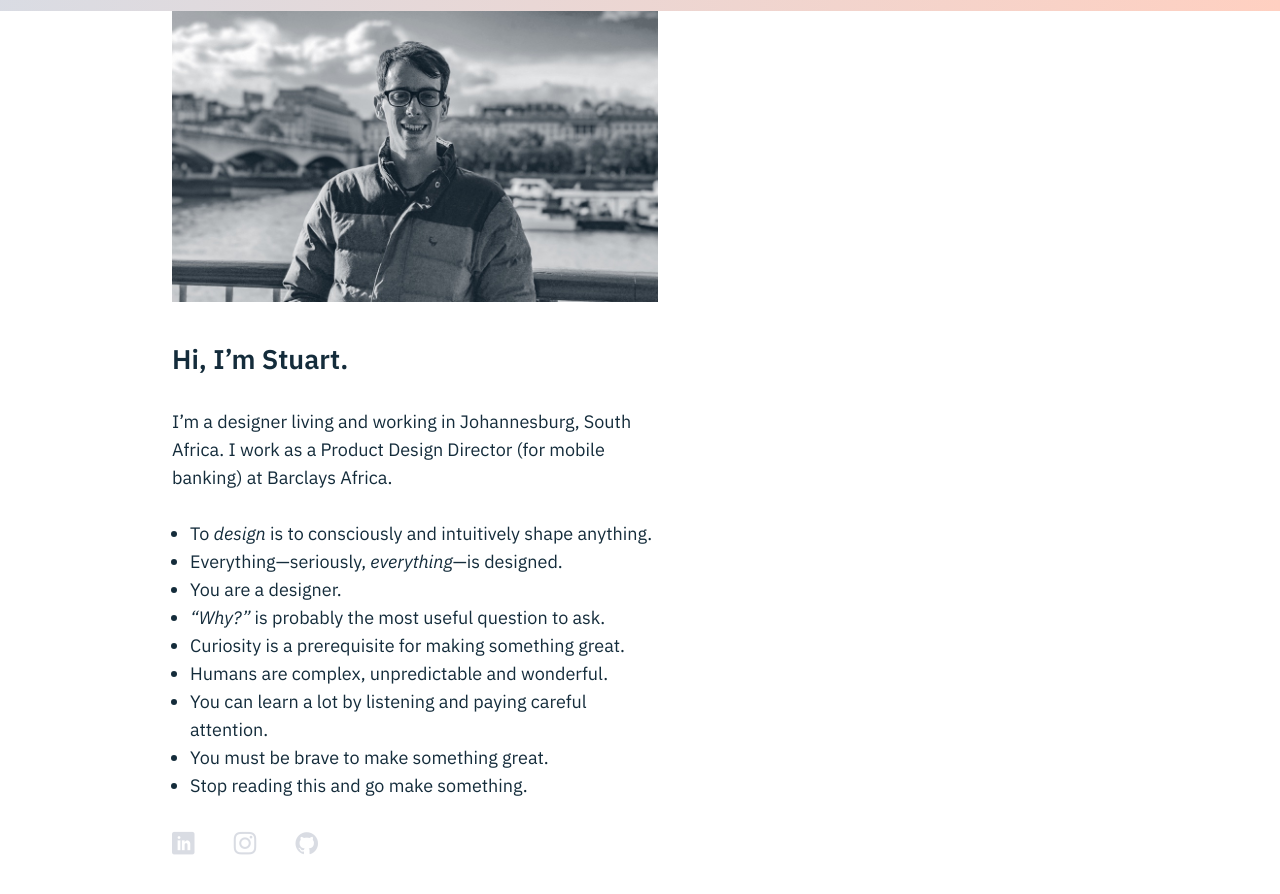
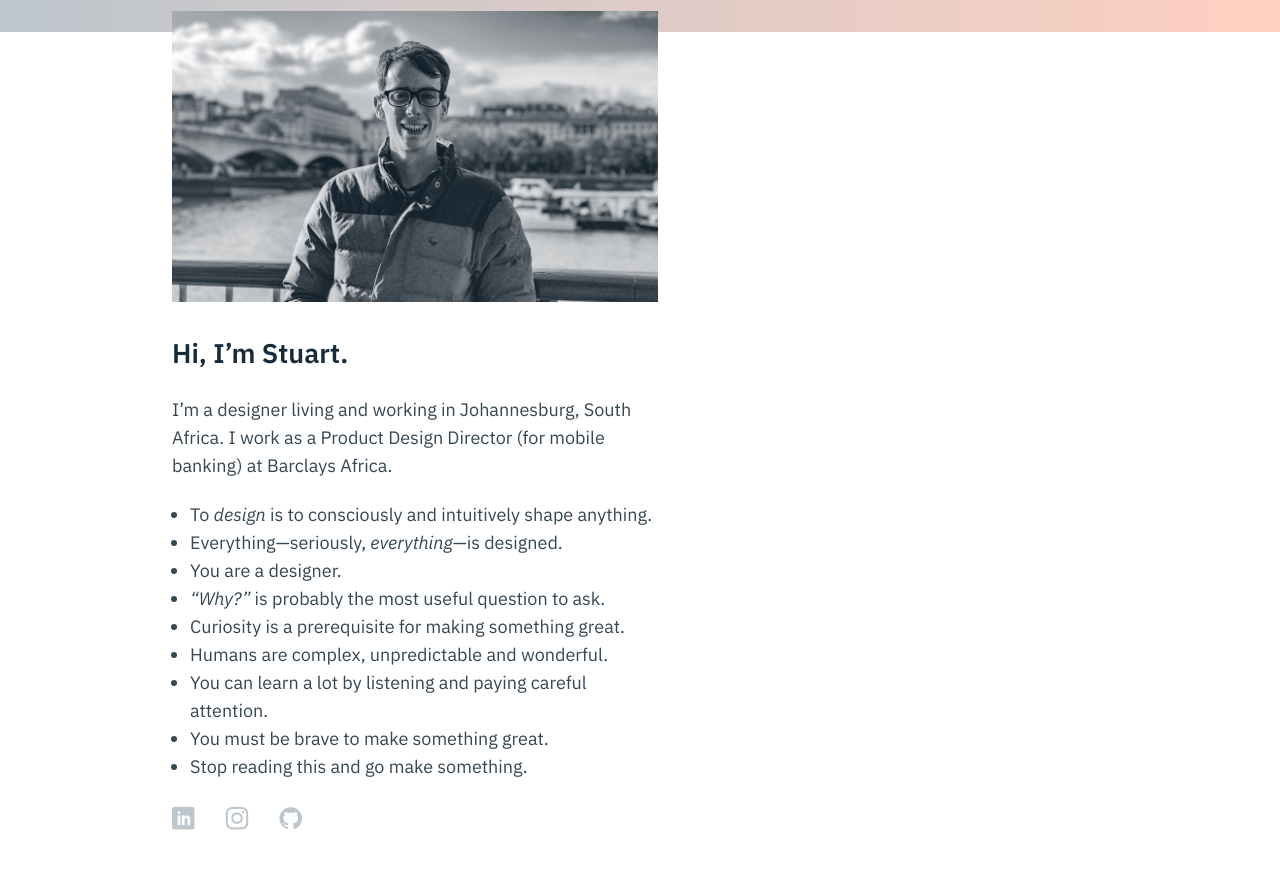
Before and after one commit to stuartwiener/stuartwiener.github.io, a Jekyll site: the page built from index.html, in a window 1280 px wide. Shown: the top 894 px of the page. Built offline with Jekyll 4.4.1, drawn with Linux system fonts in a browser that asks for light colours; some web fonts are replaced.

Commit message:
refined top gradient and layout

```diff
--- a/_sass/_layout.scss
+++ b/_sass/_layout.scss
@@ -21,15 +21,18 @@ html {
   position: absolute;
   top: 0;
   left: 0;
-  height: 0.6em;
+  height: 1.8em;
   width: 100%;
   background: $brand-color; /* Old browsers */
   background: -moz-linear-gradient(left, $brand-color 0%, #ffd0c1 100%); /* FF3.6-15 */
   background: -webkit-linear-gradient(left, $brand-color 0%,#ffd0c1 100%); /* Chrome10-25,Safari5.1-6 */
   background: linear-gradient(to right, $brand-color 0%,#ffd0c1 100%); /* W3C, IE10+, FF16+, Chrome26+, Opera12+, Safari7+ */
+  z-index: -1;
 }
 .site {
-  margin-top: 0.6em;
+  padding-top: 0.6em;
+  position: relative;
+  z-index: 1;
 }
 .site-header {
   // padding-top: 1em;
--- a/_sass/_typography.scss
+++ b/_sass/_typography.scss
@@ -13,11 +13,11 @@ html {
   }
 }
 ::-moz-selection {
-    color: $text-color;
+    color: $heading-color;
     background: yellow;
 }
 ::selection {
-  color: $text-color;
+  color: $heading-color;
   background: yellow;
 }
 a {
@@ -50,9 +50,11 @@ h1 {
   font-size: 1.5em;
   margin: $spacing-unit/1.5 0;
   font-weight: 600;
+  color: $heading-color;
 }
 h2 {
   font-size: 1.2em;
   margin: $spacing-unit/1.2 0;
   font-weight: 600;
+  color: $heading-color;
 }
--- a/css/main.scss
+++ b/css/main.scss
@@ -52,11 +52,12 @@ $base-font-size:   1.125em;
 $base-font-weight: 400;
 $base-line-height: 1.555;
 
-$spacing-unit:     1.555em;
+$spacing-unit:     1.2em;
 
-$text-color:       #142C3B;
+$heading-color:    #142C3B;
+$text-color:       #354752;
 $background-color: #FFFFFF;
-$brand-color:      rgba(180,185,200,0.5);
+$brand-color:      #BDC6CD;
 
 $primary-width:    54em;
 
```
